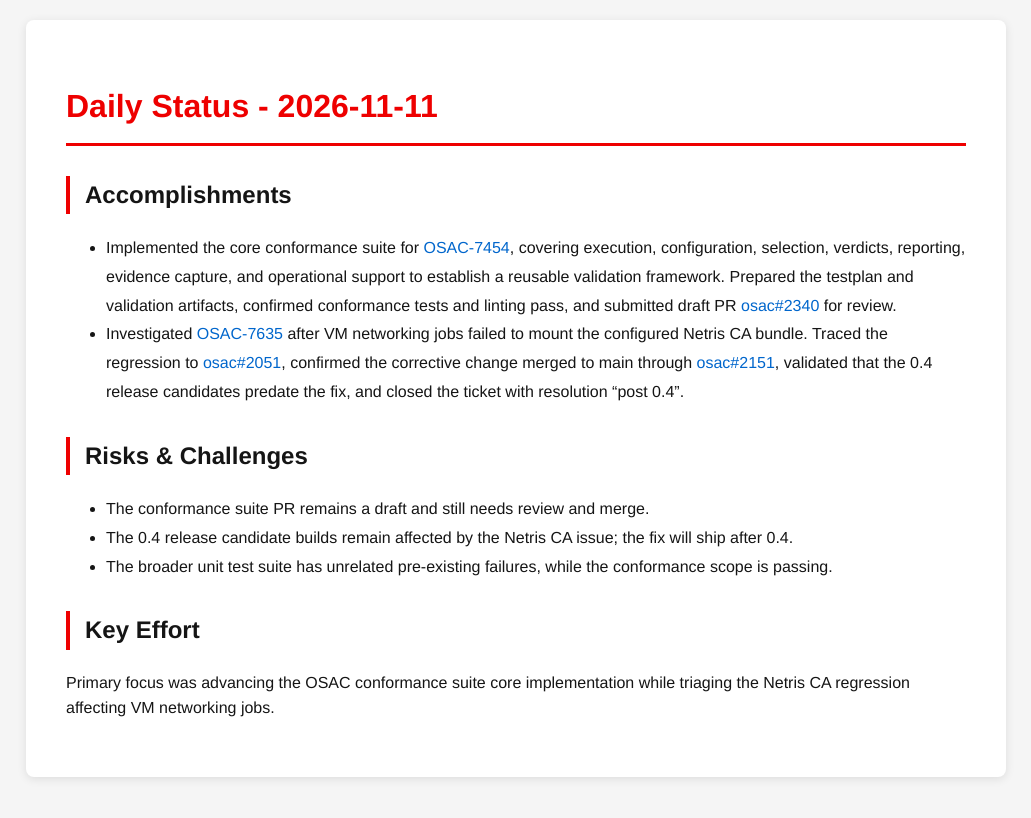
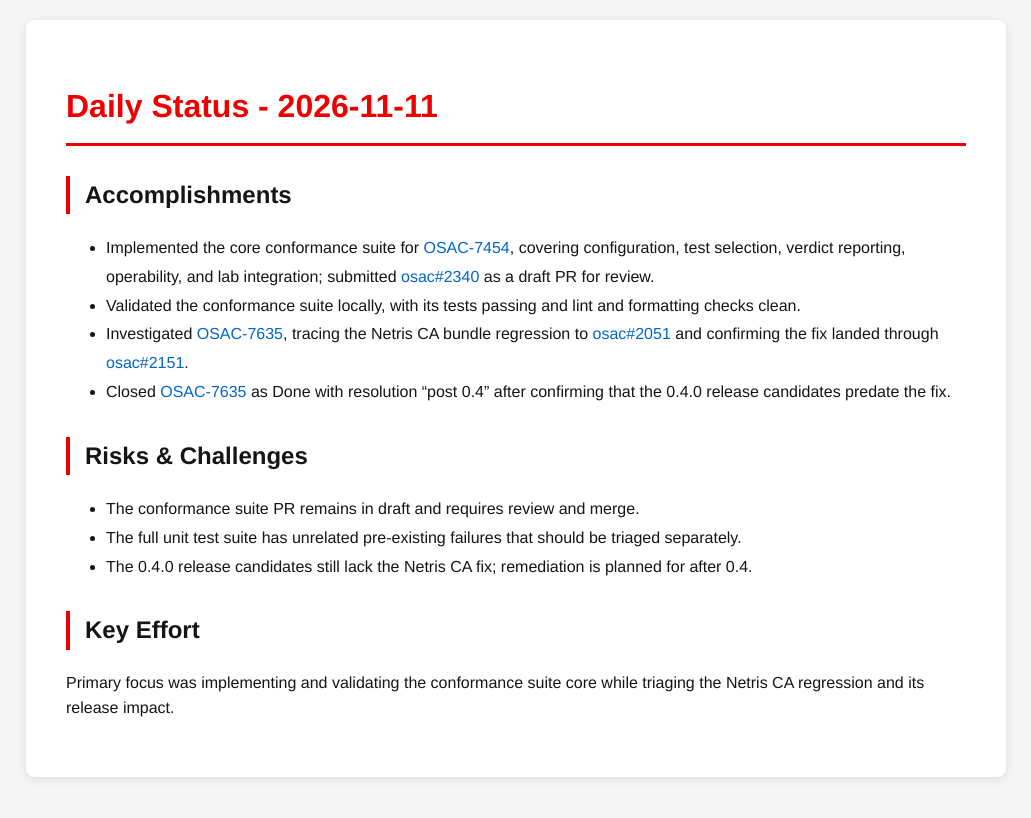
Before and after one commit to tzvatot/daily-status, a Jekyll site: the page built from 2026-11-11.md, in a window 1280 px wide. Shown: the top 818 px of the page, without its empty margins (124-1155 px from the left). Built offline with Jekyll 4.4.1, drawn with Linux system fonts in a browser that asks for light colours.

Commit message:
Daily status update - 2026-11-11

```diff
--- a/2026-11-11.md
+++ b/2026-11-11.md
@@ -7,13 +7,15 @@
 # Daily Status - 2026-11-11
 
 ## Accomplishments
-- Implemented the core conformance suite for [OSAC-7454](https://redhat.atlassian.net/browse/OSAC-7454), covering execution, configuration, selection, verdicts, reporting, evidence capture, and operational support to establish a reusable validation framework. Prepared the testplan and validation artifacts, confirmed conformance tests and linting pass, and submitted draft PR [osac#2340](https://github.com/osac-project/osac/pull/2340) for review.
-- Investigated [OSAC-7635](https://redhat.atlassian.net/browse/OSAC-7635) after VM networking jobs failed to mount the configured Netris CA bundle. Traced the regression to [osac#2051](https://github.com/osac-project/osac/pull/2051), confirmed the corrective change merged to main through [osac#2151](https://github.com/osac-project/osac/pull/2151), validated that the 0.4 release candidates predate the fix, and closed the ticket with resolution "post 0.4".
+- Implemented the core conformance suite for [OSAC-7454](https://redhat.atlassian.net/browse/OSAC-7454), covering configuration, test selection, verdict reporting, operability, and lab integration; submitted [osac#2340](https://github.com/osac-project/osac/pull/2340) as a draft PR for review.
+- Validated the conformance suite locally, with its tests passing and lint and formatting checks clean.
+- Investigated [OSAC-7635](https://redhat.atlassian.net/browse/OSAC-7635), tracing the Netris CA bundle regression to [osac#2051](https://github.com/osac-project/osac/pull/2051) and confirming the fix landed through [osac#2151](https://github.com/osac-project/osac/pull/2151).
+- Closed [OSAC-7635](https://redhat.atlassian.net/browse/OSAC-7635) as Done with resolution "post 0.4" after confirming that the 0.4.0 release candidates predate the fix.
 
 ## Risks & Challenges
-- The conformance suite PR remains a draft and still needs review and merge.
-- The 0.4 release candidate builds remain affected by the Netris CA issue; the fix will ship after 0.4.
-- The broader unit test suite has unrelated pre-existing failures, while the conformance scope is passing.
+- The conformance suite PR remains in draft and requires review and merge.
+- The full unit test suite has unrelated pre-existing failures that should be triaged separately.
+- The 0.4.0 release candidates still lack the Netris CA fix; remediation is planned for after 0.4.
 
 ## Key Effort
-Primary focus was advancing the OSAC conformance suite core implementation while triaging the Netris CA regression affecting VM networking jobs.
+Primary focus was implementing and validating the conformance suite core while triaging the Netris CA regression and its release impact.
```
